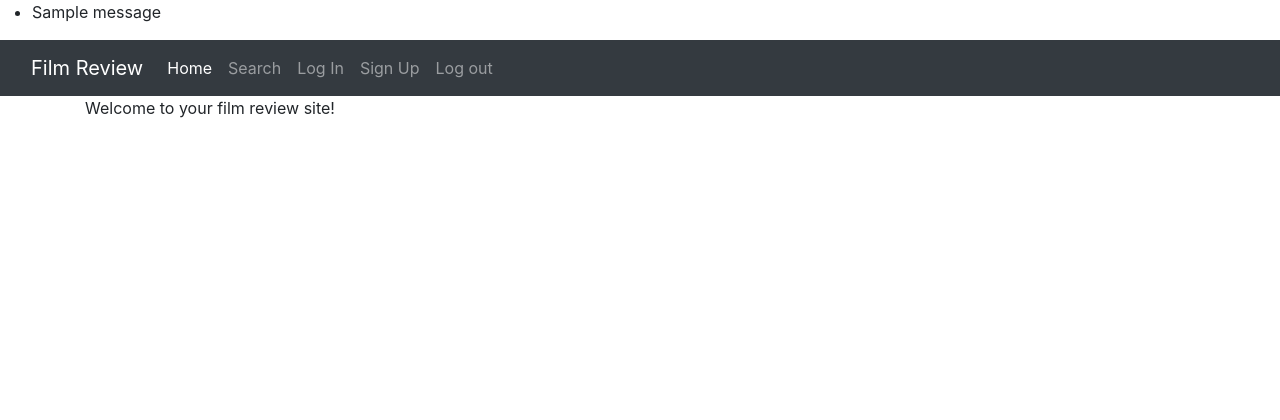
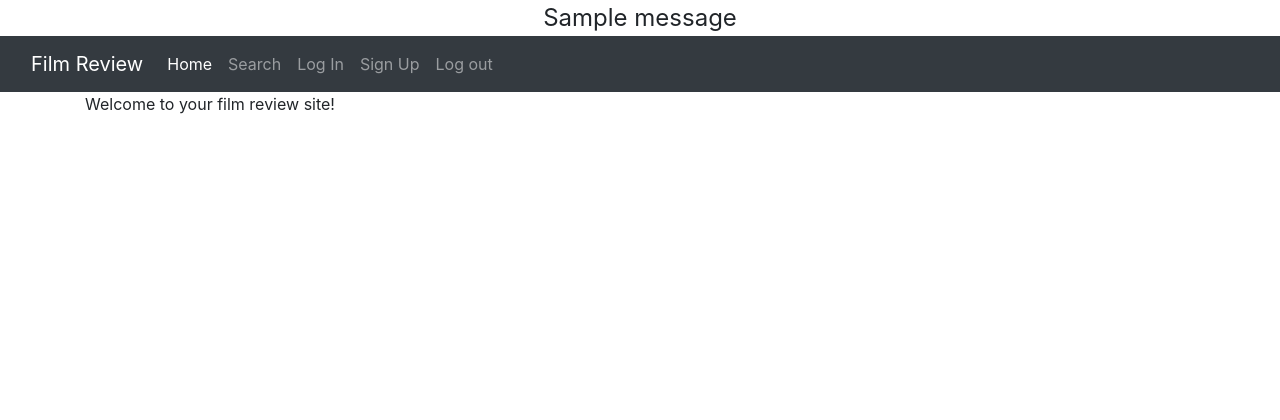
Before and after one commit to SkyeH-M/Film-review-site, a Flask app: page / in a window 1280 px wide. Shown: the top 420 px of the page. Run offline with Flask 3, Linux system fonts and the light colour scheme; tables that the repository leaves empty hold one stand-in row (values such as "Sample post"); one stand-in notice (Sample message) is shown; some libraries are stand-ins or nearby versions.

Commit message:
Added Flask flash messages for errors or successes

```diff
--- a/filmreview/routes.py
+++ b/filmreview/routes.py
@@ -70,16 +70,18 @@ def login():
     # has form been submit? if yes continue, if no render_template
     if request.method == 'POST' and form.validate_on_submit():
         user = Users.query.filter_by(username=form.username.data).first()
-        if user is None:
-            flash('Please register an account, or login to gain access')
-            return redirect(url_for('signup'))
-        if user is not None:
+        if user:
             if check_password_hash(user.password, form.password.data):
                 # signs user in, can now access loginRequired pages
                 login_user(user)
                 # this redirect will be changed to films
                 return redirect(url_for('search'))
-        return '<h1>Invalid username or password</h1>'
+            else:
+                flash('Wrong username or password, please try again', 'error')
+            return redirect(url_for('login'))
+        else:
+            flash("User doesn't exist, please Sign Up", "error")
+            return redirect(url_for('signup'))
     return render_template("login.html", form=form)
 
 
@@ -96,7 +98,10 @@ def signup():
             password=hashed_password)
         db.session.add(new_user)
         db.session.commit()
-        return '<h1> New user has been created </h1>'
+        if new_user:
+            flash("Thank you for registering", 'message')
+            return redirect(url_for('home'))
+
         # return f"<h1> {usernameData}, {emailData},
         #  {form.password.data} </h1>"
     return render_template("signup.html", form=form)
--- a/filmreview/static/css/style.css
+++ b/filmreview/static/css/style.css
@@ -11,3 +11,12 @@ main {
 .page-footer {
   color: white;
 }
+
+#flashMessage {
+  font-size: 1.5rem;
+  text-align: center;
+}
+
+.error {
+  color: red;
+}
--- a/filmreview/templates/base.html
+++ b/filmreview/templates/base.html
@@ -13,12 +13,12 @@
     <!-- My style.css link -->
     <link rel="stylesheet" href="{{ url_for('static', filename='css/style.css')}}">
     <title>Film Review</title>
-    {% with messages = get_flashed_messages() %}
+    {% with messages = get_flashed_messages(with_categories=true) %}
     {% if messages %}
-      <ul class="flashes">{% for message in messages %}
-                            <li>{{ message }}</li>
+      <div class="flashes">{% for category, message in messages %}
+                            <div class="{{ category }}" id="flashMessage">{{ message }}</div>
                           {% endfor %}
-      </ul>
+      </div>
       {% endif %}
       {% endwith %}
 </head>
```
